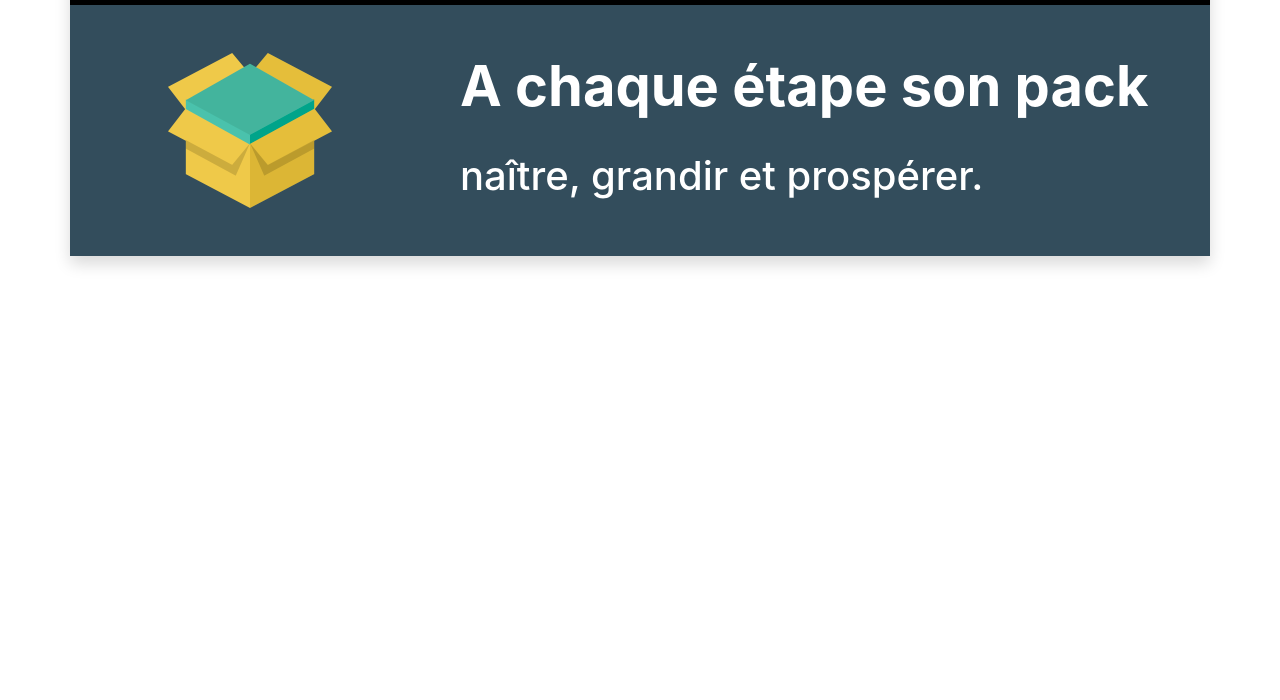
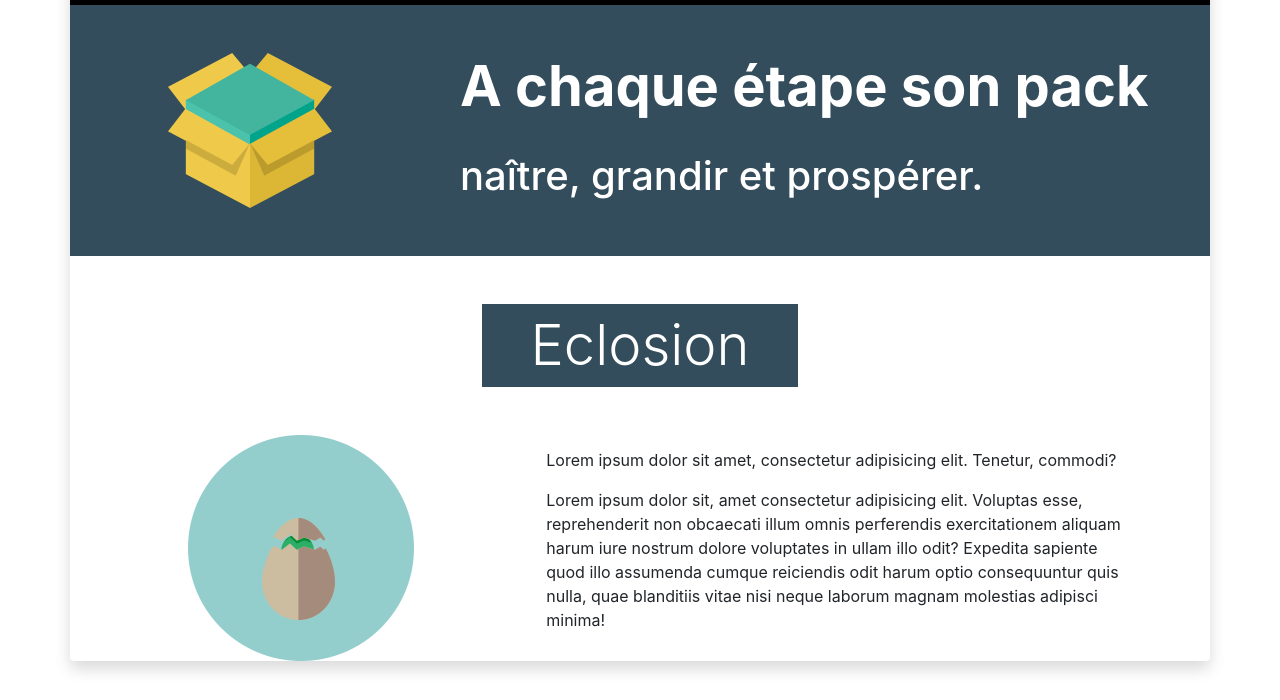
Before and after one commit to RenNatchez/html-bootstrap-youcommunik, a website: page index.html in a window 1280 px wide. Shown: the part 100-800 px from the top of the page. Drawn offline with nearby package versions, Linux system fonts and the light colour scheme.

Commit message:
fin 1 section

```diff
--- a/index.html
+++ b/index.html
@@ -57,6 +57,28 @@
         </div>
     </div>
 
+    <!-- section  -->
+    <section>
+        <div>
+            <div class="d-flex justify-content-center pt-5 pb-5">
+                <span class="bg-prima-blue display-4 text-white px-5 py-2">Eclosion<span>
+            </div>
+        </div>
+        <div class="container pr-5">
+            <div class="row">
+                <div class="col-lg-5 .col-sm-12 d-flex justify-content-center">
+                    <img src="./public/img/icon-eclosion.png" alt="">
+                </div>
+                <div class="col-lg-7 .col-sm-12 d-flex  justify-content-center flex-column pr-5">
+                    <p>Lorem ipsum dolor sit amet, consectetur adipisicing elit. Tenetur, commodi? </p>
+                    <p> Lorem ipsum dolor sit, amet consectetur adipisicing elit. Voluptas esse, reprehenderit non obcaecati illum omnis perferendis exercitationem aliquam harum iure nostrum dolore voluptates in ullam illo odit? Expedita sapiente quod illo assumenda cumque reiciendis odit harum optio consequuntur quis nulla, quae blanditiis vitae nisi neque laborum magnam molestias adipisci minima!</p>
+                </div>
+            </div>
+        </div>
+    </section>
+
+
+
 
 
 
```
